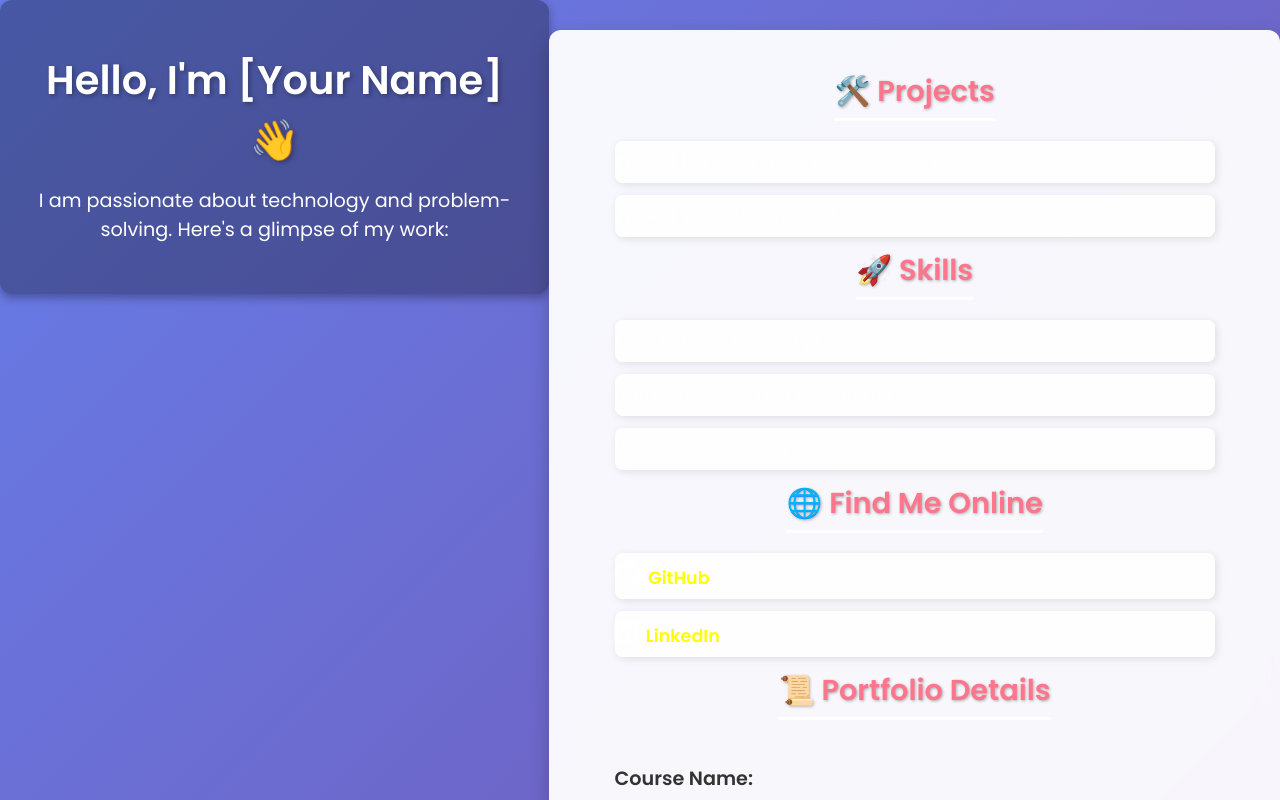
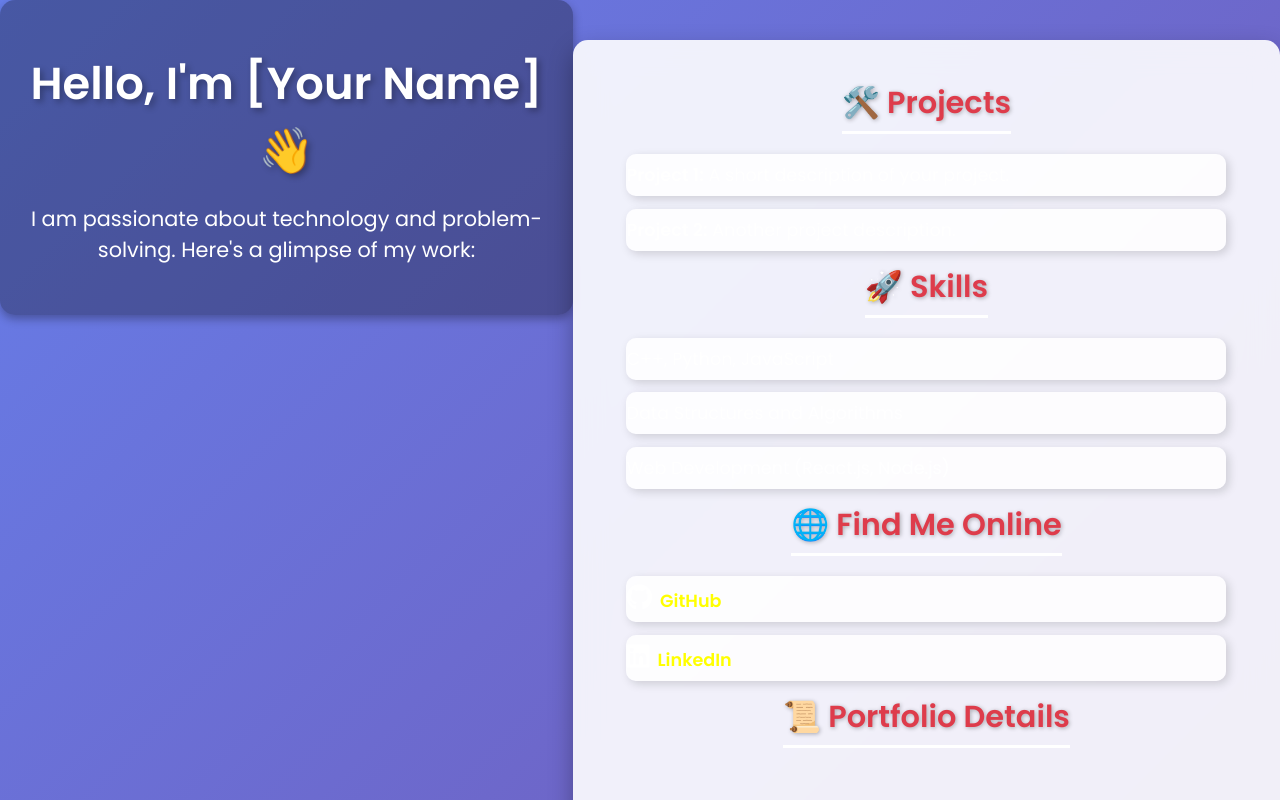
Before and after one commit to Sindhuhurakadli/portfolio.git.io, a plain HTML site: page index.html in a window 1280 px wide. Shown: the top 800 px of the page. Drawn offline with Linux system fonts and the light colour scheme.

Commit message:
Update style.css

```diff
--- a/style.css
+++ b/style.css
@@ -8,7 +8,7 @@
 /* Global Styles */
 body {
     font-family: 'Poppins', sans-serif;
-    background: linear-gradient(135deg, #667eea, #764ba2);
+    background: linear-gradient(135deg, #1e3c72, #2a5298);
     margin: 0;
     padding: 20px;
     display: flex;
@@ -20,47 +20,47 @@ body {
 
 /* Main Container */
 section {
-    background: rgba(255, 255, 255, 0.95);
+    background: rgba(255, 255, 255, 0.9);
     padding: 2rem;
     width: 90%;
-    max-width: 800px;
-    box-shadow: 0 8px 20px rgba(0, 0, 0, 0.2);
-    border-radius: 12px;
+    max-width: 850px;
+    box-shadow: 0 10px 25px rgba(0, 0, 0, 0.3);
+    border-radius: 15px;
     text-align: center;
-    margin-top: 30px;
-    backdrop-filter: blur(10px);
+    margin-top: 40px;
+    backdrop-filter: blur(15px);
 }
 
 /* Header */
 header {
-    background: linear-gradient(135deg, #ff7eb3, #ff758c);
+    background: linear-gradient(135deg, #ff6f61, #de3c4b);
     color: white;
-    padding: 2rem;
-    border-radius: 12px;
-    margin-bottom: 1.5rem;
-    box-shadow: 0 4px 10px rgba(0, 0, 0, 0.3);
+    padding: 2.5rem;
+    border-radius: 15px;
+    margin-bottom: 2rem;
+    box-shadow: 0 6px 15px rgba(0, 0, 0, 0.4);
 }
 
 header h1 {
-    font-size: 2.5rem;
+    font-size: 2.8rem;
     margin: 0;
-    text-shadow: 2px 2px 5px rgba(0, 0, 0, 0.3);
+    text-shadow: 3px 3px 6px rgba(0, 0, 0, 0.3);
 }
 
 header p {
-    margin: 1rem 0 0;
-    font-size: 1.2rem;
+    margin: 1.2rem 0 0;
+    font-size: 1.3rem;
 }
 
 /* Section Titles */
 h2 {
-    color: #ff758c;
-    margin-bottom: 1rem;
-    font-size: 1.8rem;
+    color: #de3c4b;
+    margin-bottom: 1.2rem;
+    font-size: 1.9rem;
     border-bottom: 3px solid white;
     display: inline-block;
-    padding-bottom: 5px;
-    text-shadow: 1px 1px 3px rgba(0, 0, 0, 0.3);
+    padding-bottom: 7px;
+    text-shadow: 1px 1px 4px rgba(0, 0, 0, 0.3);
 }
 
 /* List Items */
@@ -71,20 +71,20 @@ ul {
 
 ul li {
     background: rgba(255, 255, 255, 0.85);
-    margin-bottom: 0.75rem;
-    padding: 0.75rem;
-    border-radius: 8px;
-    box-shadow: 2px 2px 8px rgba(0, 0, 0, 0.1);
-    transition: transform 0.2s ease-in-out;
+    margin-bottom: 0.8rem;
+    padding: 0.9rem;
+    border-radius: 10px;
+    box-shadow: 3px 3px 10px rgba(0, 0, 0, 0.15);
+    transition: transform 0.3s ease-in-out;
 }
 
 ul li:hover {
-    transform: scale(1.05);
+    transform: scale(1.08);
 }
 
 /* Links */
 a {
-    color: #ff758c;
+    color: #de3c4b;
     text-decoration: none;
     font-weight: bold;
     transition: color 0.3s ease-in-out;
@@ -92,42 +92,42 @@ a {
 
 a:hover {
     text-decoration: underline;
-    color: #ff5277;
+    color: #c32f3b;
 }
 
 /* Definition List */
 dl dt {
     font-weight: bold;
-    color: #333;
-    margin-top: 1rem;
-    font-size: 1.2rem;
+    color: #222;
+    margin-top: 1.2rem;
+    font-size: 1.3rem;
 }
 
 dl dd {
-    margin-left: 1.5rem;
-    color: #555;
-    font-size: 1rem;
+    margin-left: 1.8rem;
+    color: #444;
+    font-size: 1.1rem;
 }
 
 /* Blockquote */
 blockquote {
     font-style: italic;
-    color: #333;
-    border-left: 4px solid #ff758c;
-    padding-left: 1rem;
-    margin-top: 2rem;
-    background: rgba(255, 255, 255, 0.7);
-    padding: 1rem;
-    border-radius: 8px;
+    color: #222;
+    border-left: 5px solid #de3c4b;
+    padding-left: 1.2rem;
+    margin-top: 2.5rem;
+    background: rgba(255, 255, 255, 0.8);
+    padding: 1.2rem;
+    border-radius: 10px;
 }
 
 /* Responsive Design */
 @media (max-width: 600px) {
     section {
-        padding: 1.5rem;
+        padding: 1.8rem;
     }
 
     header {
-        padding: 1.5rem;
+        padding: 1.8rem;
     }
 }
```
